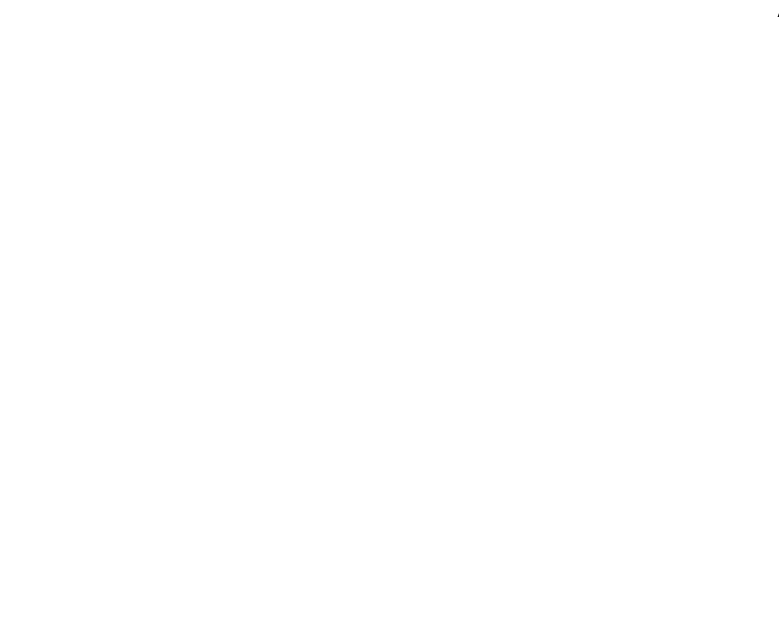
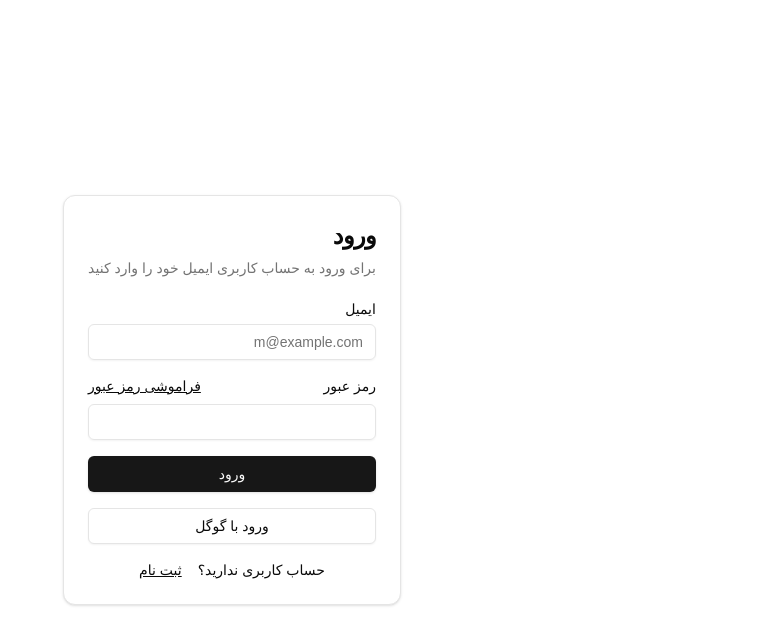
Before and after one commit to iraniangunner/componentland, a Next.js app: page /login in a window 1280 px wide. Shown: the top 644 px of the page, without its empty margins (501-1280 px from the left). Built offline with nearby package versions, Linux system fonts and the light colour scheme.

Commit message:
some auth components added

```diff
--- a/package.json
+++ b/package.json
@@ -13,6 +13,7 @@
     "@radix-ui/react-dialog": "^1.1.2",
     "@radix-ui/react-dropdown-menu": "^2.1.2",
     "@radix-ui/react-icons": "^1.3.0",
+    "@radix-ui/react-label": "^2.1.0",
     "@radix-ui/react-popover": "^1.1.2",
     "@radix-ui/react-separator": "^1.1.0",
     "@radix-ui/react-slot": "^1.1.0",
--- a/src/app/(auth)/forgot-password/page.tsx
+++ b/src/app/(auth)/forgot-password/page.tsx
@@ -1,7 +1,9 @@
+import ForgotPasswordForm from "@/components/auth/forgot-password-form";
+
 export default function ForgotPassword() {
   return (
-    <div>
-      <h1>forgot-password</h1>
+    <div className="flex h-screen w-full items-center justify-center px-4">
+      <ForgotPasswordForm />
     </div>
   );
 }
--- a/src/app/(auth)/layout.tsx
+++ b/src/app/(auth)/layout.tsx
@@ -5,7 +5,6 @@ export default function AuthLayout({
 }) {
   return (
     <div>
-      <h1>Authentication</h1>
       <main>{children}</main>
     </div>
   );
--- a/src/app/(auth)/login/page.tsx
+++ b/src/app/(auth)/login/page.tsx
@@ -1,7 +1,9 @@
+import LoginForm from "@/components/auth/login-form";
+
 export default function Login() {
   return (
-    <div>
-      <h1>Login</h1>
+    <div className="flex h-screen w-full items-center justify-center px-4">
+      <LoginForm />
     </div>
   );
 }
--- a/src/app/(auth)/register/page.tsx
+++ b/src/app/(auth)/register/page.tsx
@@ -1,7 +1,9 @@
+import { RegisterForm } from "@/components/auth/register-form";
+
 export default function Register() {
-    return (
-      <div>
-        <h1>Register</h1>
-      </div>
-    );
-  }
+  return (
+    <div className="flex h-screen w-full items-center justify-center px-4">
+      <RegisterForm />
+    </div>
+  );
+}
--- /dev/null
+++ b/src/components/auth/forgot-password-form.tsx
@@ -0,0 +1,47 @@
+"use client";
+import Link from "next/link";
+import { Button } from "@/components/ui/button";
+import {
+  Card,
+  CardContent,
+  CardDescription,
+  CardHeader,
+  CardTitle,
+} from "@/components/ui/card";
+import { Input } from "@/components/ui/input";
+import { Label } from "@/components/ui/label";
+
+export default function ForgotPasswordForm() {
+  return (
+    <Card className="mx-auto max-w-sm">
+      <CardHeader>
+        <CardTitle className="text-2xl">بازیابی رمز عبور</CardTitle>
+        <CardDescription>
+          برای بازیابی رمز عبور ایمیل خود را وارد کنید
+        </CardDescription>
+      </CardHeader>
+      <CardContent>
+        <div className="grid gap-4">
+          <div className="grid gap-2">
+            <Label htmlFor="email">ایمیل</Label>
+            <Input
+              id="email"
+              type="email"
+              placeholder="m@example.com"
+              required
+            />
+          </div>
+
+          <Button type="submit" className="w-full">
+            ارسال ایمیل
+          </Button>
+        </div>
+        <div className="mt-4 text-center text-sm">
+          <Link href="/login" className="underline mr-4">
+            برگرد به صفحه ورود
+          </Link>
+        </div>
+      </CardContent>
+    </Card>
+  );
+}
--- /dev/null
+++ b/src/components/auth/login-form.tsx
@@ -0,0 +1,62 @@
+"use client";
+import Link from "next/link";
+import { Button } from "@/components/ui/button";
+import {
+  Card,
+  CardContent,
+  CardDescription,
+  CardHeader,
+  CardTitle,
+} from "@/components/ui/card";
+import { Input } from "@/components/ui/input";
+import { Label } from "@/components/ui/label";
+
+export default function LoginForm() {
+  return (
+    <Card className="mx-auto max-w-sm">
+      <CardHeader>
+        <CardTitle className="text-2xl">ورود</CardTitle>
+        <CardDescription>
+          برای ورود به حساب کاربری ایمیل خود را وارد کنید
+        </CardDescription>
+      </CardHeader>
+      <CardContent>
+        <div className="grid gap-4">
+          <div className="grid gap-2">
+            <Label htmlFor="email">ایمیل</Label>
+            <Input
+              id="email"
+              type="email"
+              placeholder="m@example.com"
+              required
+            />
+          </div>
+          <div className="grid gap-2">
+            <div className="flex items-center">
+              <Label htmlFor="password">رمز عبور</Label>
+              <Link
+                href="/forgot-password"
+                className="mr-auto inline-block text-sm underline"
+              >
+                فراموشی رمز عبور
+              </Link>
+            </div>
+            <Input id="password" type="password" required />
+          </div>
+          <Button type="submit" className="w-full">
+            ورود
+          </Button>
+          <Button variant="outline" className="w-full">
+            ورود با گوگل
+          </Button>
+        </div>
+        <div className="mt-4 text-center text-sm">
+          حساب کاربری ندارید؟
+          <Link href="/register" className="underline mr-4">
+            ثبت نام
+          </Link>
+        </div>
+      </CardContent>
+    </Card>
+  );
+}
--- /dev/null
+++ b/src/components/auth/register-form.tsx
@@ -0,0 +1,58 @@
+"use client";
+import Link from "next/link";
+import { Button } from "@/components/ui/button";
+import {
+  Card,
+  CardContent,
+  CardDescription,
+  CardHeader,
+  CardTitle,
+} from "@/components/ui/card";
+import { Input } from "@/components/ui/input";
+import { Label } from "@/components/ui/label";
+import { useFormState, useFormStatus } from "react-dom";
+
+export function RegisterForm() {
+  return (
+    <Card className="mx-auto max-w-sm">
+      <CardHeader>
+        <CardTitle className="text-2xl">ثبت نام</CardTitle>
+        <CardDescription>برای ثبت نام ایمیل خود و یک رمز عبور وارد نمایید</CardDescription>
+      </CardHeader>
+      <CardContent>
+        <div className="grid gap-4">
+          <div className="grid gap-2">
+            <Label htmlFor="email">ایمیل</Label>
+            <Input
+              id="email"
+              type="email"
+              placeholder="m@example.com"
+              required
+            />
+          </div>
+          <div className="grid gap-2">
+            <div className="flex items-center">
+              <Label htmlFor="password">رمز عبور</Label>
+            </div>
+            <Input id="password" type="password" required />
+          </div>
+          <div className="grid gap-2">
+            <div className="flex items-center">
+              <Label htmlFor="confirm-password">تکرار رمز عبور</Label>
+            </div>
+            <Input id="confirm-password" type="password" required />
+          </div>
+          <Button type="submit" className="w-full">
+            ایجاد حساب کاربری
+          </Button>
+        </div>
+        <div className="mt-4 text-center text-sm">
+          حساب کاربری دارید؟
+          <Link href="/login" className="underline mr-4">
+            ورود
+          </Link>
+        </div>
+      </CardContent>
+    </Card>
+  );
+}
--- /dev/null
+++ b/src/components/ui/card.tsx
@@ -0,0 +1,76 @@
+import * as React from "react"
+
+import { cn } from "@/lib/utils"
+
+const Card = React.forwardRef<
+  HTMLDivElement,
+  React.HTMLAttributes<HTMLDivElement>
+>(({ className, ...props }, ref) => (
+  <div
+    ref={ref}
+    className={cn(
+      "rounded-xl border bg-card text-card-foreground shadow",
+      className
+    )}
+    {...props}
+  />
+))
+Card.displayName = "Card"
+
+const CardHeader = React.forwardRef<
+  HTMLDivElement,
+  React.HTMLAttributes<HTMLDivElement>
+>(({ className, ...props }, ref) => (
+  <div
+    ref={ref}
+    className={cn("flex flex-col space-y-1.5 p-6", className)}
+    {...props}
+  />
+))
+CardHeader.displayName = "CardHeader"
+
+const CardTitle = React.forwardRef<
+  HTMLParagraphElement,
+  React.HTMLAttributes<HTMLHeadingElement>
+>(({ className, ...props }, ref) => (
+  <h3
+    ref={ref}
+    className={cn("font-semibold leading-none tracking-tight", className)}
+    {...props}
+  />
+))
+CardTitle.displayName = "CardTitle"
+
+const CardDescription = React.forwardRef<
+  HTMLParagraphElement,
+  React.HTMLAttributes<HTMLParagraphElement>
+>(({ className, ...props }, ref) => (
+  <p
+    ref={ref}
+    className={cn("text-sm text-muted-foreground", className)}
+    {...props}
+  />
+))
+CardDescription.displayName = "CardDescription"
+
+const CardContent = React.forwardRef<
+  HTMLDivElement,
+  React.HTMLAttributes<HTMLDivElement>
+>(({ className, ...props }, ref) => (
+  <div ref={ref} className={cn("p-6 pt-0", className)} {...props} />
+))
+CardContent.displayName = "CardContent"
+
+const CardFooter = React.forwardRef<
+  HTMLDivElement,
+  React.HTMLAttributes<HTMLDivElement>
+>(({ className, ...props }, ref) => (
+  <div
+    ref={ref}
+    className={cn("flex items-center p-6 pt-0", className)}
+    {...props}
+  />
+))
+CardFooter.displayName = "CardFooter"
+
+export { Card, CardHeader, CardFooter, CardTitle, CardDescription, CardContent }
--- /dev/null
+++ b/src/components/ui/label.tsx
@@ -0,0 +1,26 @@
+"use client"
+
+import * as React from "react"
+import * as LabelPrimitive from "@radix-ui/react-label"
+import { cva, type VariantProps } from "class-variance-authority"
+
+import { cn } from "@/lib/utils"
+
+const labelVariants = cva(
+  "text-sm font-medium leading-none peer-disabled:cursor-not-allowed peer-disabled:opacity-70"
+)
+
+const Label = React.forwardRef<
+  React.ElementRef<typeof LabelPrimitive.Root>,
+  React.ComponentPropsWithoutRef<typeof LabelPrimitive.Root> &
+    VariantProps<typeof labelVariants>
+>(({ className, ...props }, ref) => (
+  <LabelPrimitive.Root
+    ref={ref}
+    className={cn(labelVariants(), className)}
+    {...props}
+  />
+))
+Label.displayName = LabelPrimitive.Root.displayName
+
+export { Label }
```
Also changed, not shown: 1 other file (tests, documents, lock files or other folders).
